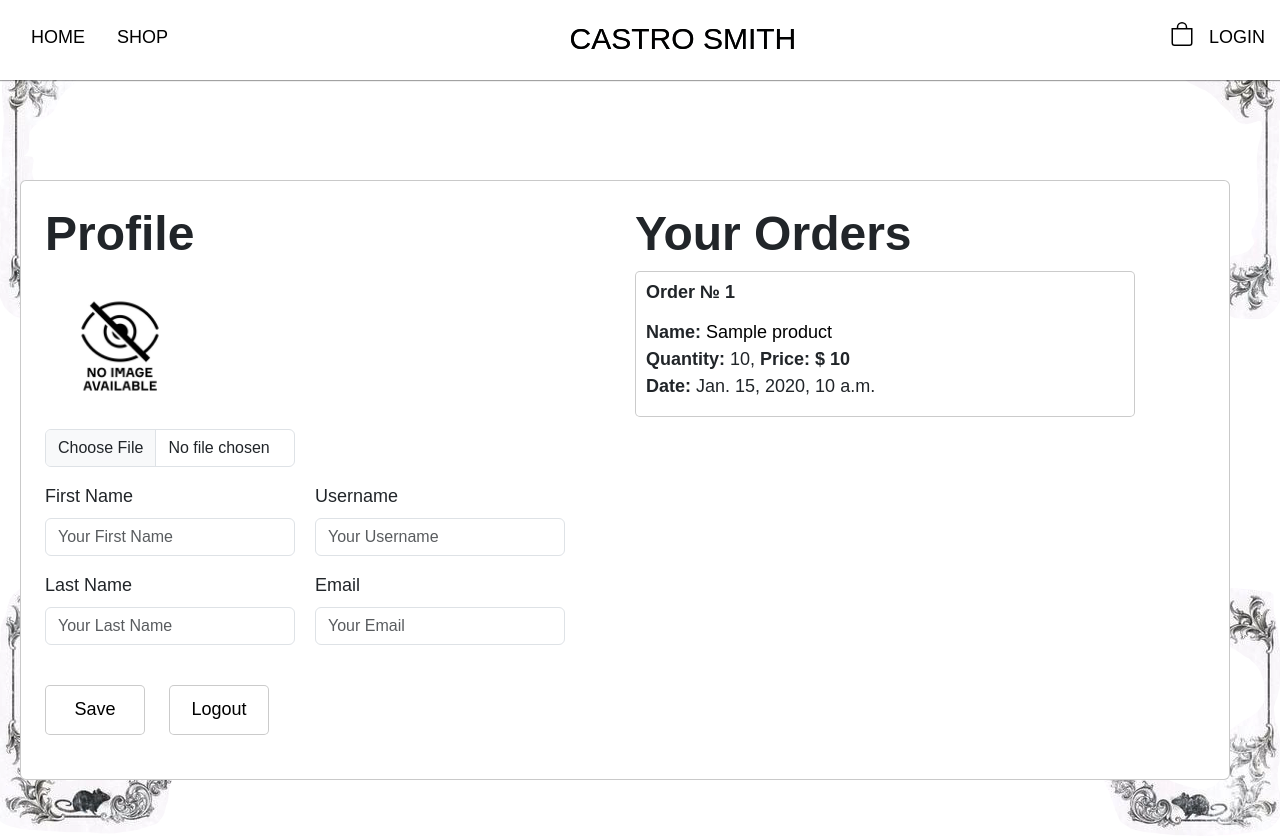
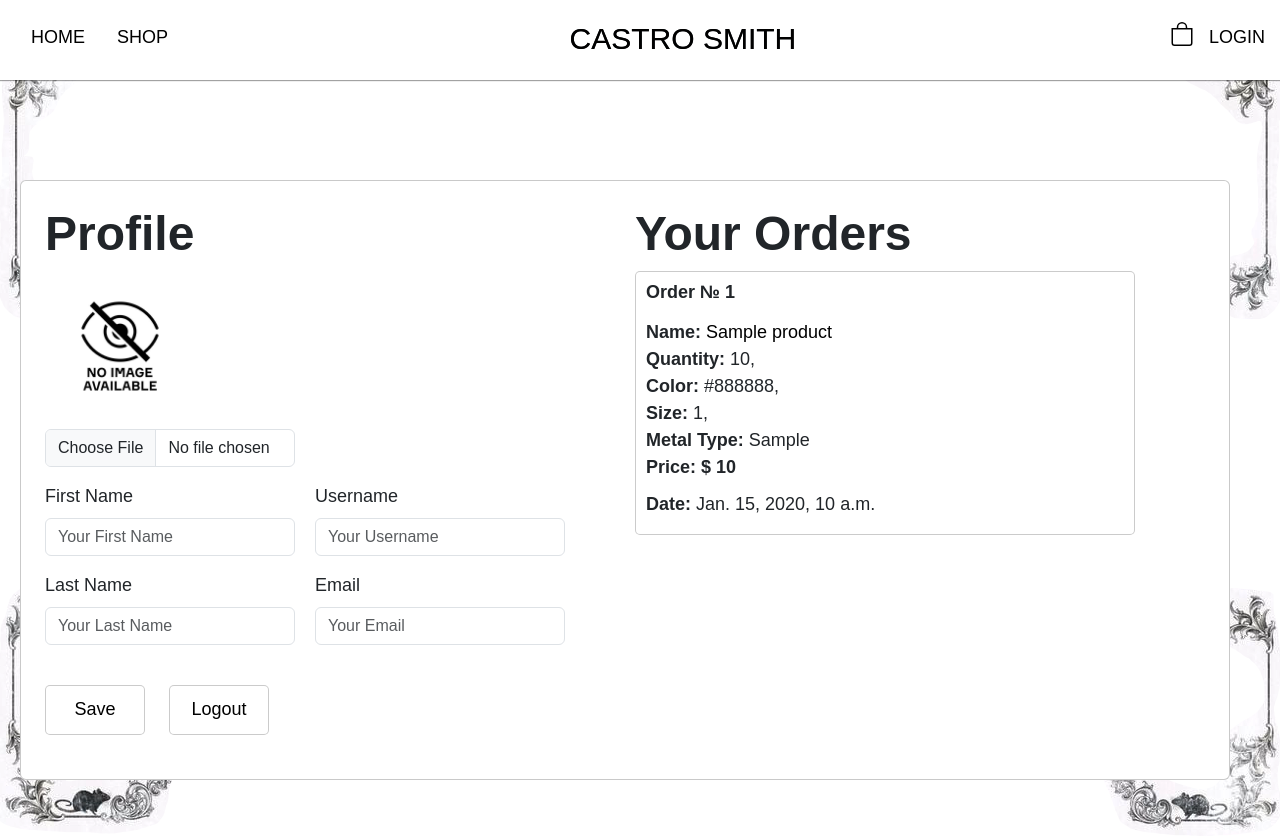
Before and after one commit to hououin666/redlikeroses, a Django app: template users/templates/users/profile.html in a window 1280 px wide. Run offline with Django 5.2, Linux system fonts and the light colour scheme; the template is opened without the code that fills it: most values are stand-ins (such as "Sample title", 1, 10 or a date in 2020); some libraries are stand-ins or nearby versions; some web fonts are replaced.

Commit message:
Полностью рабочая версия с вариациями товаров

```diff
--- a/orders/models.py
+++ b/orders/models.py
@@ -1,7 +1,7 @@
 from django.db import models
 from django.db.models import SET_DEFAULT
 
-from main.models import Product
+from main.models import Product, ProductVariation, Color, Size, MetalType
 from users.models import User
 
 
@@ -41,6 +41,10 @@ class OrderItem(models.Model):
     product = models.ForeignKey(to=Product, related_name='order_items', on_delete=models.CASCADE)
     price = models.DecimalField(max_digits=10, decimal_places=2)
     quantity = models.PositiveIntegerField(default=1)
+    color = models.ForeignKey(to=Color, on_delete=models.SET_NULL, null=True, blank=True,verbose_name='Цвет')
+    size = models.ForeignKey(to=Size, on_delete=models.SET_NULL, null=True, blank=True,verbose_name='Размер')
+    metal_type = models.ForeignKey(to=MetalType, on_delete=models.SET_NULL, null=True, blank=True,verbose_name='Тип Металла')
+    variation_key = models.CharField(max_length=100, blank=True, help_text='Уникальный ключ вариации товара')
 
     def __str__(self):
         return '{}'.format(self.id)
--- a/orders/views.py
+++ b/orders/views.py
@@ -20,6 +20,10 @@ def order_create(request):
                                          product=item['product'],
                                          price=item['price'],
                                          quantity=item['quantity'],
+                                         color=item.get('color_obj') if item['color'] else None,
+                                         size=item.get('size_obj') if item['size'] else None,
+                                         metal_type=item.get('metal_type_obj' if item['metal_type'] else None),
+                                         variation_key=item['variation_key']
                                          )
             cart.clear()
             return render(request, 'orders/created_order.html', {'order': order})
--- a/users/templates/users/profile.html
+++ b/users/templates/users/profile.html
@@ -68,12 +68,17 @@
                                         <div class="orders-carts">
                                             <span class="dadad">Name: </span><a class="" href="{% url 'main:product_detail' item.product.id %}">{{ item.product.name }}</a>
                                             <br>
-                                            <span class="dadad">Quantity:</span> {{ item.quantity }},
+                                            <span class="dadad">Quantity:</span> {{ item.quantity }}, <br>
+                                            <span class="dadad">Color:</span> {{ item.color }}, <br>
+                                            <span class="dadad">Size:</span> {{ item.size }}, <br>
+                                            <span class="dadad">Metal Type:</span> {{ item.metal_type }} <br>
                                             <span class="dadad">Price: $ {{ item.price }}</span> <br>
-                                            <span class="dadad">Date:</span>  {{ order.created }}
-                                            <br>
                                         </div>
                                     {% endfor %}
+                                <div class="orders-carts">
+                                      <span class="dadad">Date:</span>  {{ order.created }}
+                                </div>
+
                                 </p>
                             </div>
                         {% endfor %}
```
Also changed, not shown: cart/templates/cart/cart_detail.html (+9 -3 lines), db.sqlite3, orders/migrations/0003_orderitem_color_orderitem_metal_type_orderitem_size_and_more.py (added).
